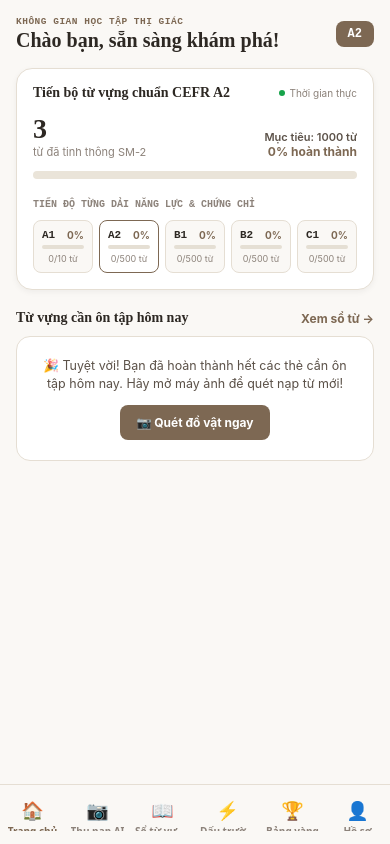
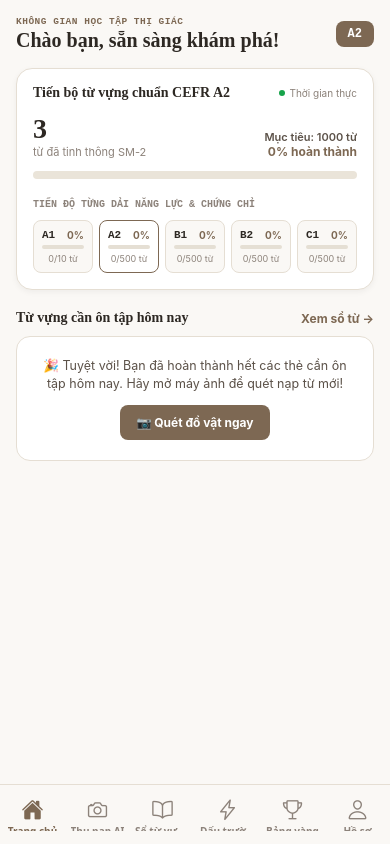
Before and after one commit to lehoainamvn/vocario-ai-vocabulary-platform, a React Native app in the folder vocariov2/: screen / in a window 390 px wide. Built offline with nearby package versions, Linux system fonts and the light colour scheme; no server answers.

Commit message:
fix(mobile): replace emoji tab icons with Ionicons vector icons

```diff
--- a/vocariov2/package.json
+++ b/vocariov2/package.json
@@ -4,6 +4,7 @@
   "main": "index.ts",
   "dependencies": {
     "@expo/metro-runtime": "~58.0.16",
+    "@expo/vector-icons": "^15.1.1",
     "@react-native-async-storage/async-storage": "2.2.0",
     "@react-navigation/bottom-tabs": "^7.21.0",
     "@react-navigation/native": "^7.5.1",
--- a/vocariov2/src/navigation/RootNavigator.tsx
+++ b/vocariov2/src/navigation/RootNavigator.tsx
@@ -1,6 +1,6 @@
 import React from 'react';
 import { createBottomTabNavigator } from '@react-navigation/bottom-tabs';
-import { Text } from 'react-native';
+import { Ionicons } from '@expo/vector-icons';
 import { HomeScreen } from '../screens/HomeScreen';
 import { ScannerScreen } from '../screens/ScannerScreen';
 import { WordbookScreen } from '../screens/WordbookScreen';
@@ -37,7 +37,7 @@ export const RootNavigator: React.FC = () => {
         component={HomeScreen}
         options={{
           tabBarLabel: 'Trang chủ',
-          tabBarIcon: ({ color }) => <Text style={{ fontSize: 18, color }}>🏠</Text>,
+          tabBarIcon: ({ color, focused }) => <Ionicons name={focused ? 'home' : 'home-outline'} size={22} color={color} />,
         }}
       />
       <Tab.Screen
@@ -45,7 +45,7 @@ export const RootNavigator: React.FC = () => {
         component={ScannerScreen}
         options={{
           tabBarLabel: 'Thu nạp AI',
-          tabBarIcon: ({ color }) => <Text style={{ fontSize: 18, color }}>📷</Text>,
+          tabBarIcon: ({ color, focused }) => <Ionicons name={focused ? 'camera' : 'camera-outline'} size={22} color={color} />,
         }}
       />
       <Tab.Screen
@@ -53,7 +53,7 @@ export const RootNavigator: React.FC = () => {
         component={WordbookScreen}
         options={{
           tabBarLabel: 'Sổ từ vựng',
-          tabBarIcon: ({ color }) => <Text style={{ fontSize: 18, color }}>📖</Text>,
+          tabBarIcon: ({ color, focused }) => <Ionicons name={focused ? 'book' : 'book-outline'} size={22} color={color} />,
         }}
       />
       <Tab.Screen
@@ -61,7 +61,7 @@ export const RootNavigator: React.FC = () => {
         component={ArenaScreen}
         options={{
           tabBarLabel: 'Đấu trường',
-          tabBarIcon: ({ color }) => <Text style={{ fontSize: 18, color }}>⚡</Text>,
+          tabBarIcon: ({ color, focused }) => <Ionicons name={focused ? 'flash' : 'flash-outline'} size={22} color={color} />,
         }}
       />
       <Tab.Screen
@@ -69,7 +69,7 @@ export const RootNavigator: React.FC = () => {
         component={LeaderboardScreen}
         options={{
           tabBarLabel: 'Bảng vàng',
-          tabBarIcon: ({ color }) => <Text style={{ fontSize: 18, color }}>🏆</Text>,
+          tabBarIcon: ({ color, focused }) => <Ionicons name={focused ? 'trophy' : 'trophy-outline'} size={22} color={color} />,
         }}
       />
       <Tab.Screen
@@ -77,7 +77,7 @@ export const RootNavigator: React.FC = () => {
         component={ProfileScreen}
         options={{
           tabBarLabel: 'Hồ sơ',
-          tabBarIcon: ({ color }) => <Text style={{ fontSize: 18, color }}>👤</Text>,
+          tabBarIcon: ({ color, focused }) => <Ionicons name={focused ? 'person' : 'person-outline'} size={22} color={color} />,
         }}
       />
     </Tab.Navigator>
```
Also changed, not shown: vocariov2/src/screens/ScannerScreen.tsx (line endings or trailing spaces), 1 other file (tests, documents, lock files or other folders).
